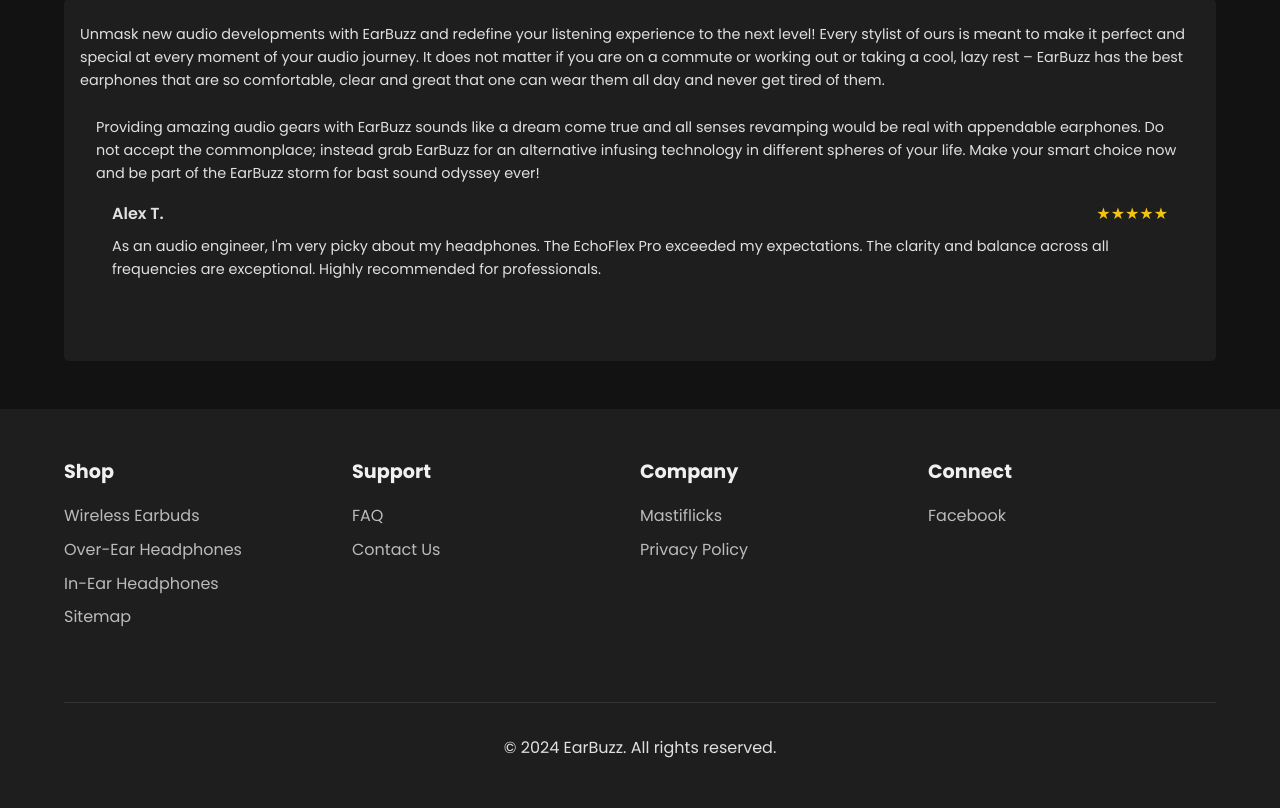
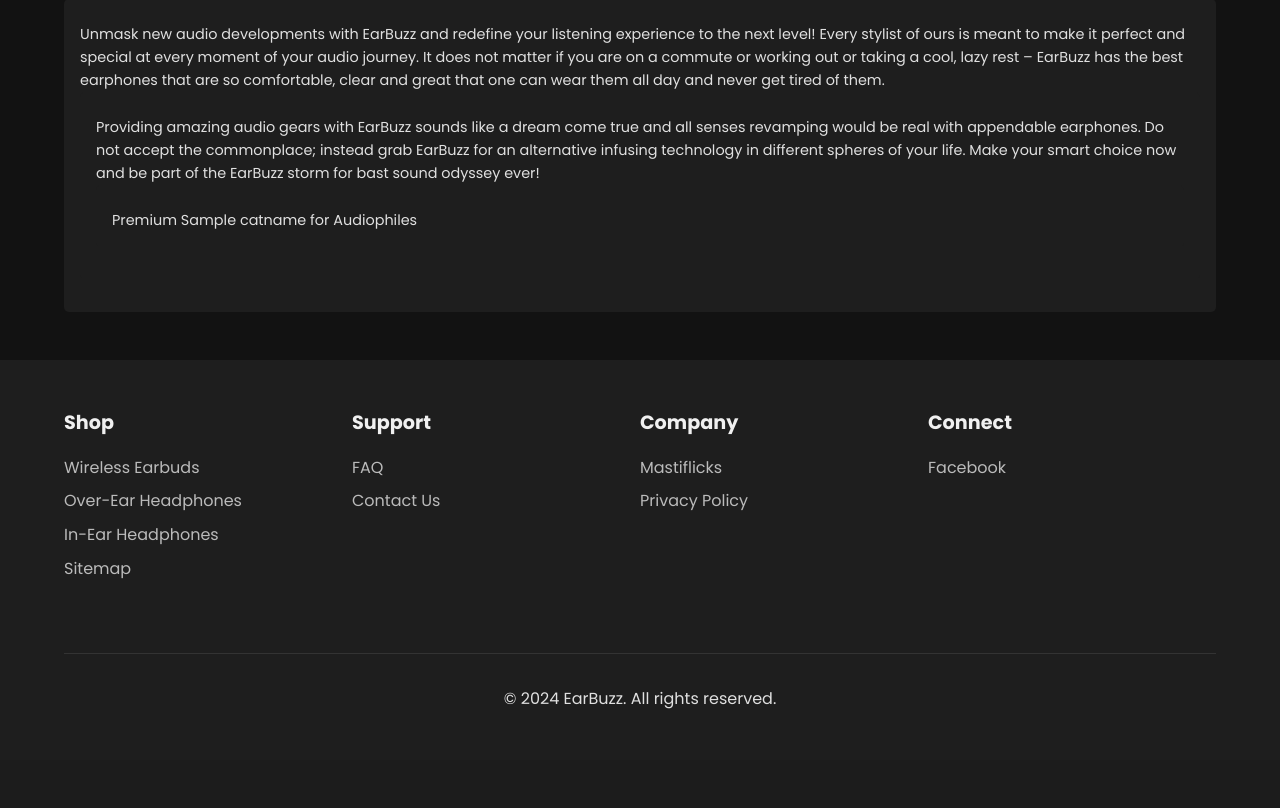
Before and after one commit to devnydv/earbuzz, a Flask app: template templates/products.html in a window 1280 px wide. Shown: the part 802-1610 px from the top of the page. After the commit the page ends 1511 px from the top, so only its background shows below. Run offline with Flask 3, Linux system fonts and the light colour scheme; the template is opened without the code that fills it: most values are stand-ins (such as "Sample title", 1, 10 or a date in 2020); parts of the project's set-up code (start-up, migrations or seed data) failed here and were passed over.

Commit message:
some para

```diff
--- a/templates/products.html
+++ b/templates/products.html
@@ -119,12 +119,10 @@
       <p class="review-content">Providing amazing audio gears with EarBuzz sounds like a dream come true and all senses revamping would be real with appendable earphones. Do not accept the commonplace; instead grab EarBuzz for an alternative infusing technology in different spheres of your life. Make your smart choice now and be part of the EarBuzz storm for bast sound odyssey ever!</p>
     <div class="review">
       <div class="review-header">
-        <span class="review-author">Alex T.</span>
-        <span class="review-rating">★★★★★</span>
+        <!-- <span class="review-author">Alex T.</span>
+        <span class="review-rating">★★★★★</span> -->
       </div>
-      <p class="review-content">As an audio engineer, I'm very picky about my headphones. The EchoFlex Pro exceeded my
-        expectations. The clarity and balance across all frequencies are exceptional. Highly recommended for
-        professionals.</p>
+      <p class="review-content">Premium {{catname}} for Audiophiles</p>
     </div>
   </section>
 </main>
```
